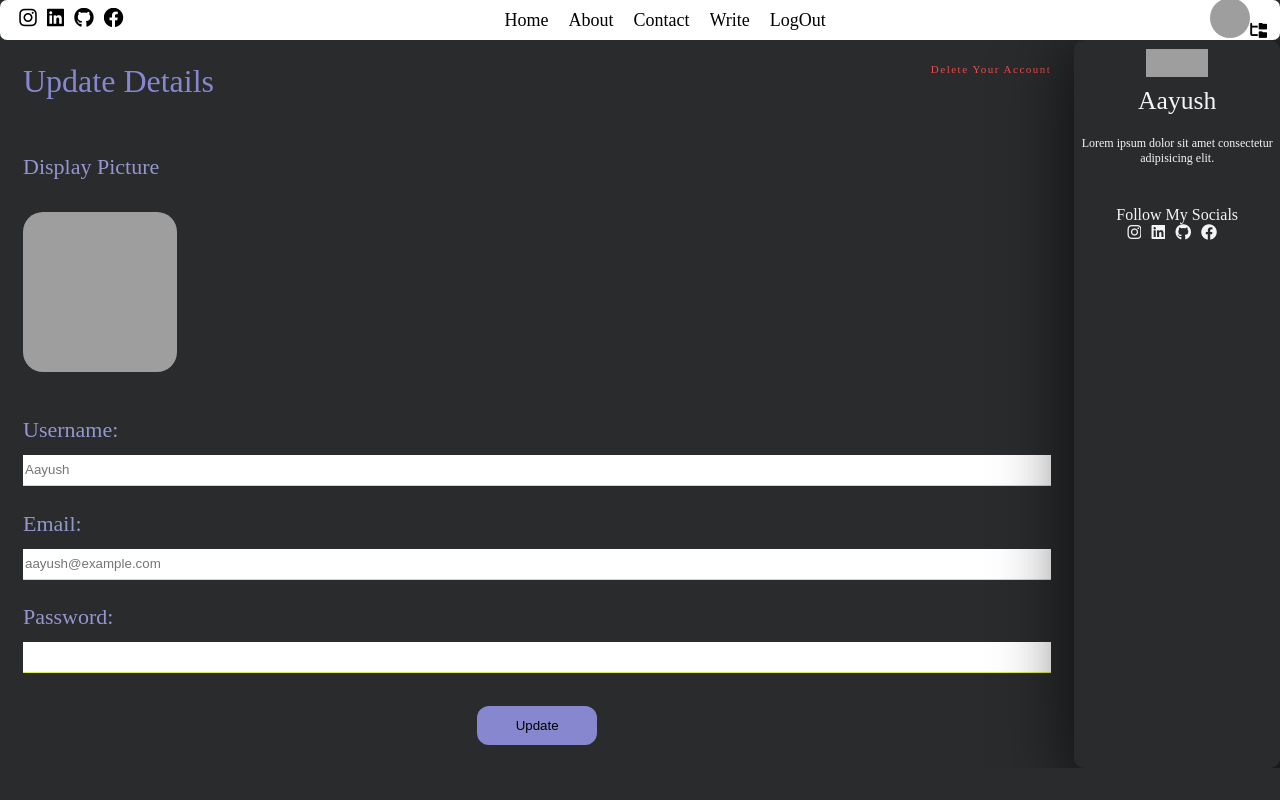
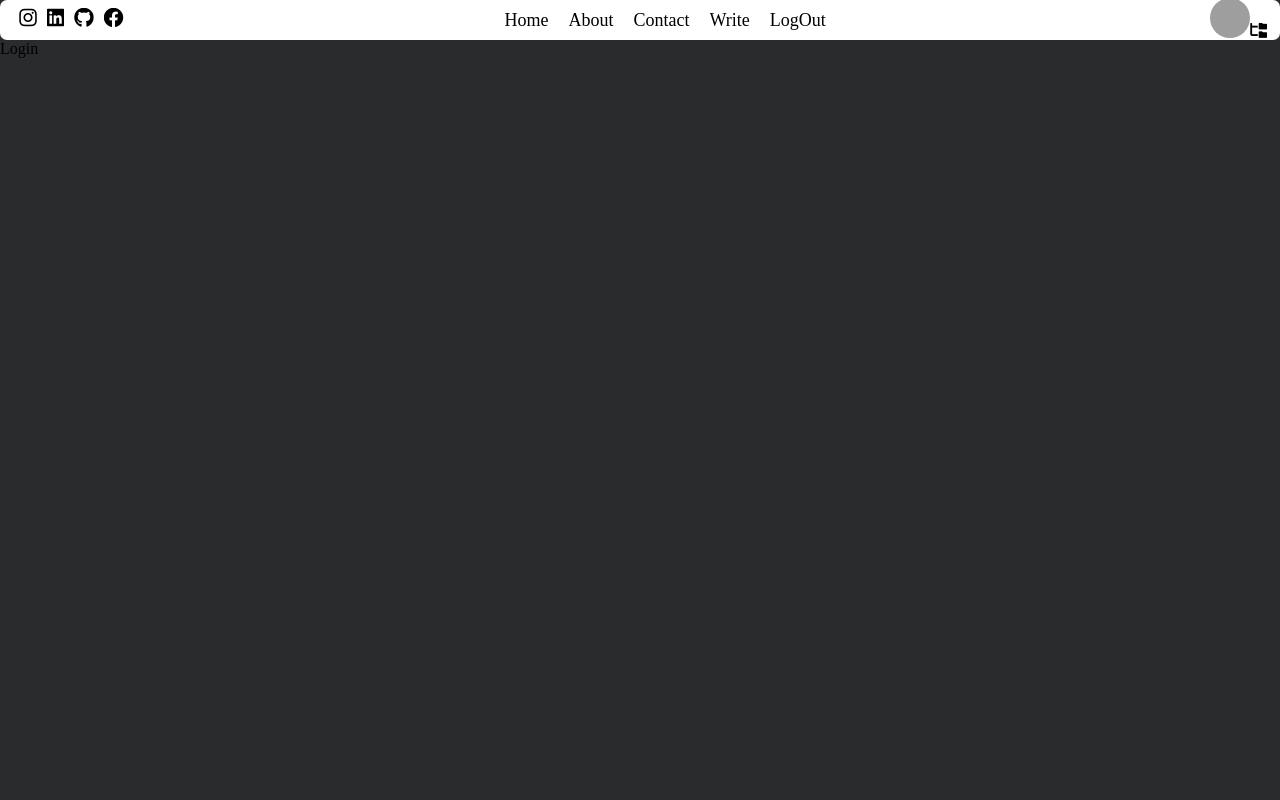
Before and after one commit to AayusBhat26/Full-Stack-Blog-Project, a React (Create React App) app: page / in a window 1280 px wide. Built offline with nearby package versions, Linux system fonts and the light colour scheme; grey boxes are pictures that could not be loaded; a web font is replaced by a local one.

Commit message:
Started Working on Login and signup pages

```diff
--- a/src/App.js
+++ b/src/App.js
@@ -3,6 +3,7 @@
 import Topbar from "./components/topbar/Topbar";
 import Write from "./components/pages/write/Write";
 import Settings from "./components/pages/setting/Settings";
+import Login from "./components/pages/login/Login";
 // import 'font-awesome/css/font-awesome.min.css';
 function App() {
   // console.log('hi');
@@ -11,8 +12,9 @@
       <Topbar />
       {/* <Single /> */}
       {/* <Write /> */}
-      <Settings />
+      {/* <Settings /> */}
       {/* <Home/> */}
+      <Login/>
 
     </>
   );
--- /dev/null
+++ b/src/components/pages/login/Login.jsx
@@ -0,0 +1,9 @@
+import './login.css'
+
+export default function Login() {
+  return (
+    <div className='login'>
+      Login
+    </div>
+  )
+}
```
Also changed, not shown: src/components/pages/login/login.css (added).
